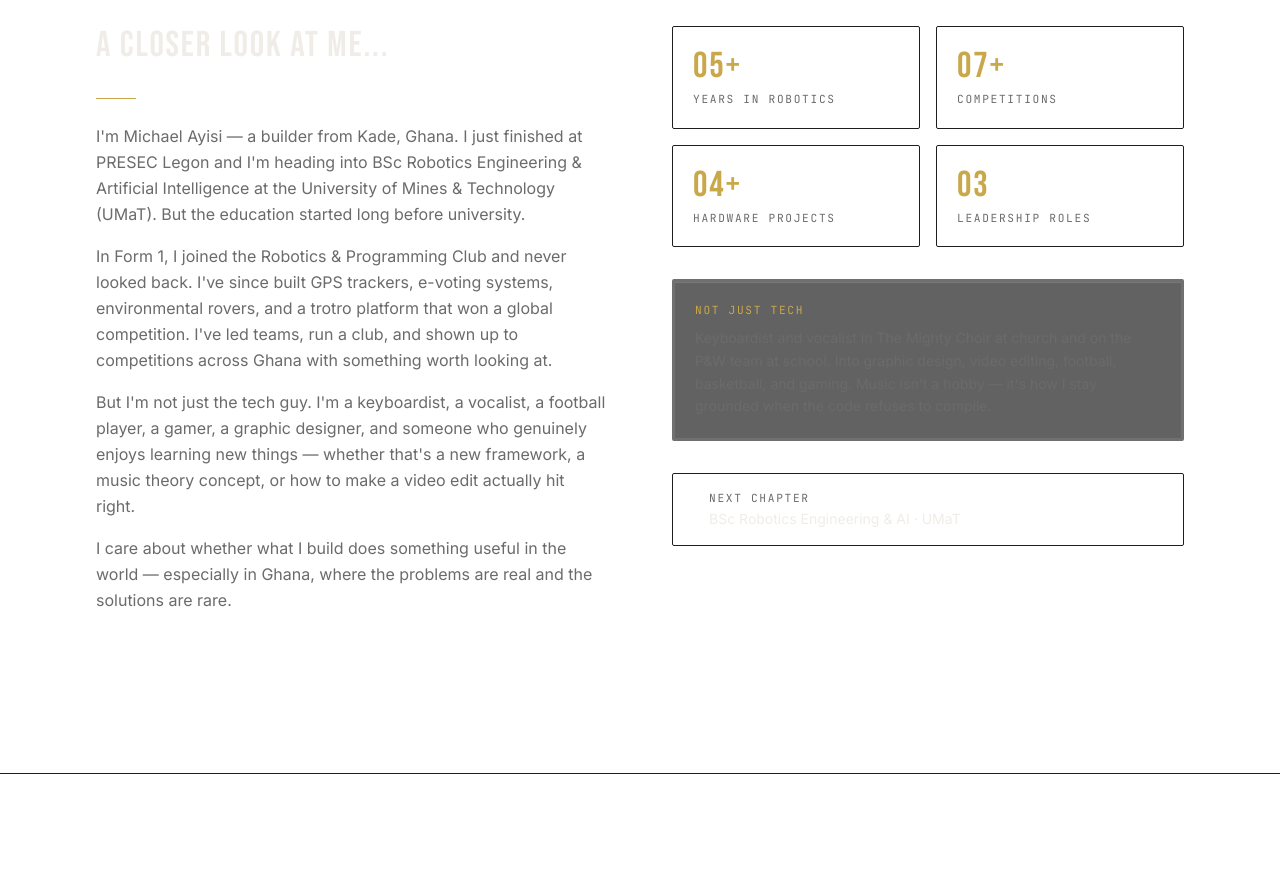
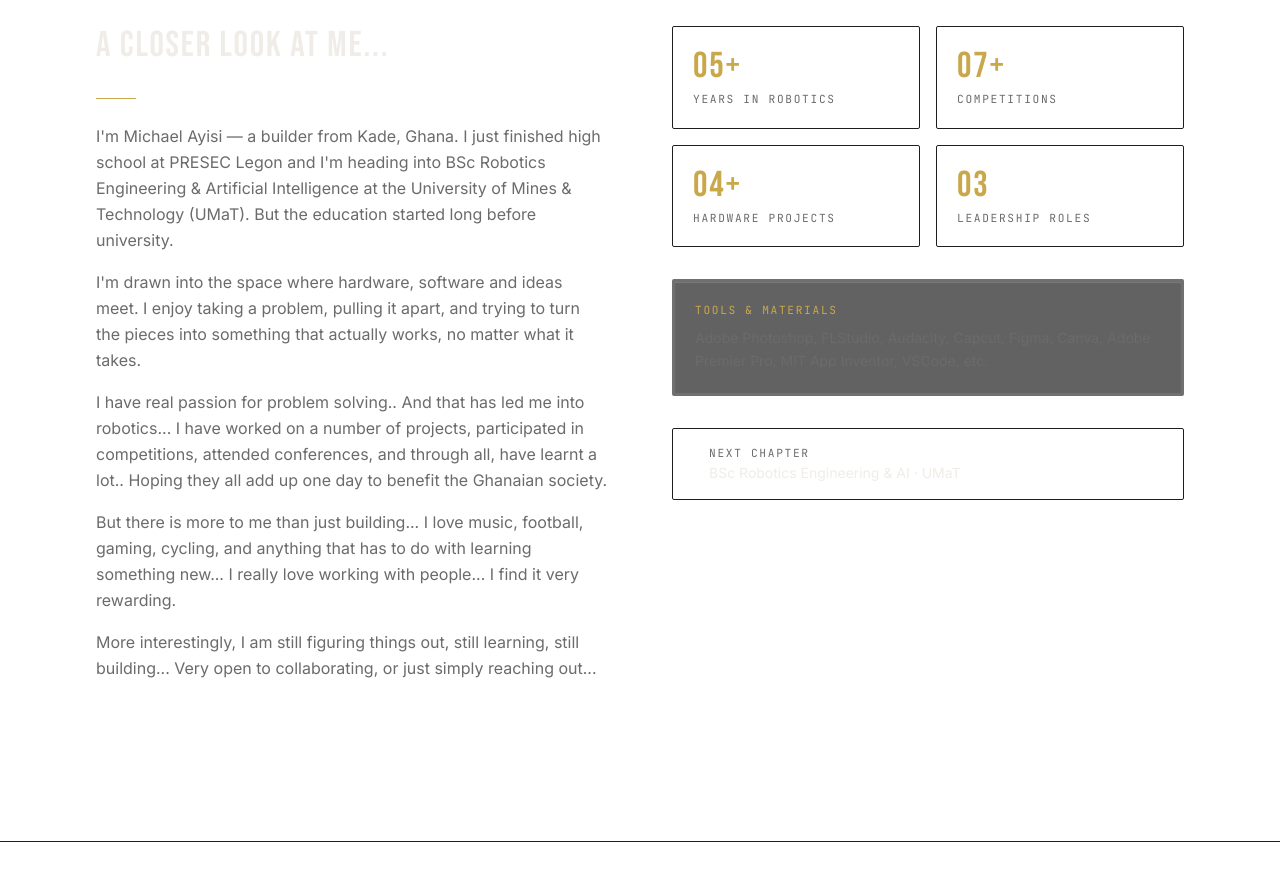
Before and after one commit to am-graphix/ayisi.dev, a React (Vite) app: page / in a window 1280 px wide. Shown: the part 1000-1881 px from the top of the page. Built offline with nearby package versions, Linux system fonts and the light colour scheme.

Commit message:
updated the about section, and posts.

```diff
--- a/src/sections/About.jsx
+++ b/src/sections/About.jsx
@@ -36,25 +36,29 @@ export default function About() {
             </p>
             <div className="accent-line mb-6" />
             <p className="text-text-muted font-body leading-relaxed mb-4">
-              I'm Michael Ayisi — a builder from Kade, Ghana. I just finished at PRESEC Legon and I'm
+              I'm Michael Ayisi — a builder from Kade, Ghana. I just finished high school at PRESEC Legon and I'm
               heading into BSc Robotics Engineering & Artificial Intelligence at the University of
               Mines & Technology (UMaT). But the education started long before university.
             </p>
             <p className="text-text-muted font-body leading-relaxed mb-4">
-              In Form 1, I joined the Robotics & Programming Club and never looked back. I've since
-              built GPS trackers, e-voting systems, environmental rovers, and a trotro platform
-              that won a global competition. I've led teams, run a club, and shown up to competitions
-              across Ghana with something worth looking at.
+              I'm drawn into the space where hardware, software and ideas meet. I enjoy taking a problem,
+              pulling it apart, and trying to turn the pieces into something that actually works, no matter what it takes.
+            </p>
+              <p className="text-text-muted font-body leading-relaxed mb-4">
+              I have real passion for problem solving.. And that has led me into robotics...
+              I have worked on a number of projects, participated in competitions, attended conferences, and through all,
+              have learnt a lot.. Hoping they all add up one day to benefit the Ghanaian society.
+
             </p>
             <p className="text-text-muted font-body leading-relaxed mb-4">
-              But I'm not just the tech guy. I'm a keyboardist, a vocalist, a football player,
-              a gamer, a graphic designer, and someone who genuinely enjoys learning new things —
-              whether that's a new framework, a music theory concept, or how to make a video edit
-              actually hit right.
+              But there is more to me than just building... I love music, football,
+              gaming, cycling, and anything that has to do with learning something new...
+              I really love working with people... I find it very rewarding.
+
             </p>
             <p className="text-text-muted font-body leading-relaxed">
-              I care about whether what I build does something useful in the world — especially
-              in Ghana, where the problems are real and the solutions are rare.
+              More interestingly, I am still figuring things out, still learning, still building...
+              Very open to collaborating, or just simply reaching out...
             </p>
           </motion.div>
 
@@ -80,11 +84,10 @@ export default function About() {
               custom={6}
               className="glass border border-border p-5 rounded-sm"
             >
-              <p className="font-mono-label text-gold mb-2">NOT JUST TECH</p>
+              <p className="font-mono-label text-gold mb-2">Tools & Materials</p>
               <p className="text-text-muted font-body text-sm leading-relaxed">
-                Keyboardist and vocalist in The Mighty Choir at church and on the P&W team at school.
-                Into graphic design, video editing, football, basketball, and gaming. Music isn't
-                a hobby — it's how I stay grounded when the code refuses to compile.
+                Adobe Photoshop, FLStudio, Audacity, Capcut, Figma, Canva, Adobe Premier Pro, MIT App Inventor, VSCode,
+                etc.
               </p>
             </motion.div>
 
```
Also changed, not shown: src/data/index.js (+1 -1 lines).
